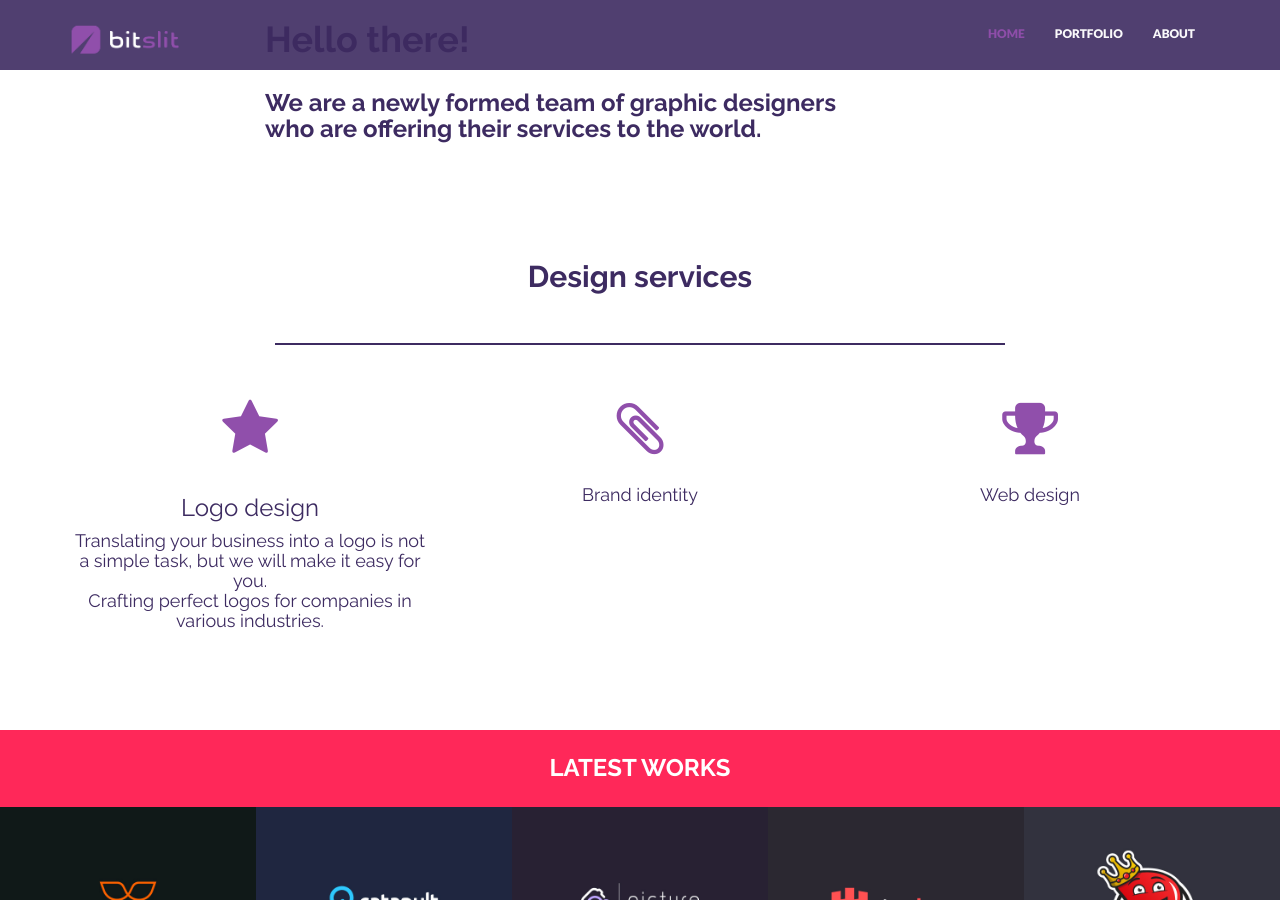
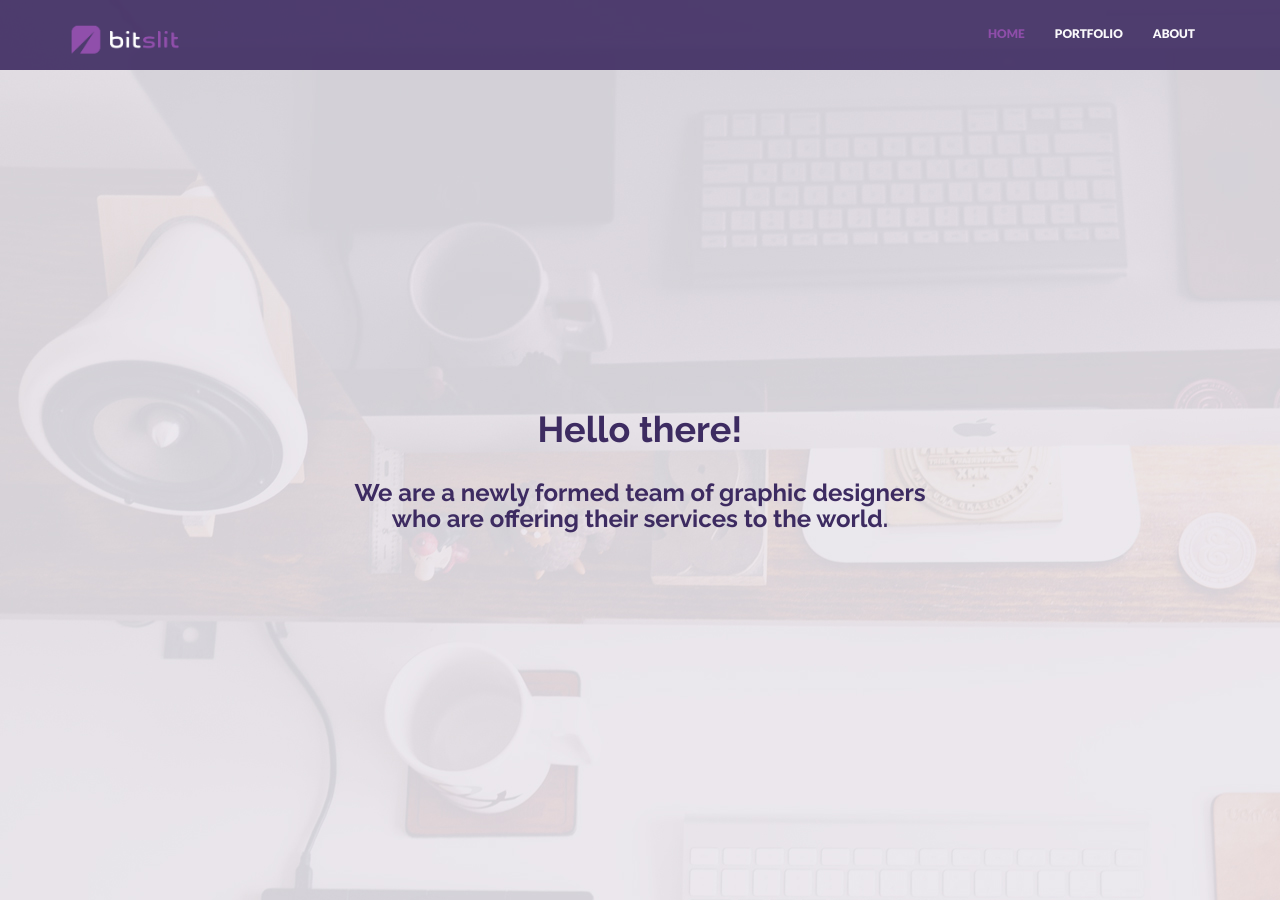
Before and after one commit to bitslit/portfolio, a Jekyll site: the page built from index.html, in a window 1280 px wide and 900 px high. Built offline with Jekyll 4.4.1, drawn with Linux system fonts in a browser that asks for light colours; nearby versions of some CDN libraries.

Commit message:
Update header.html

```diff
--- a/_includes/header.html
+++ b/_includes/header.html
@@ -1,5 +1,5 @@
-<div id="headerwrap fadeIn animated">
-    <div class="container">
+<div id="headerwrap">
+    <div class="container fadeIn animated">
         <div class="row">
             <div class="col-lg-8 col-lg-offset-2">
                 <h1>Hello there!</h1>
```
